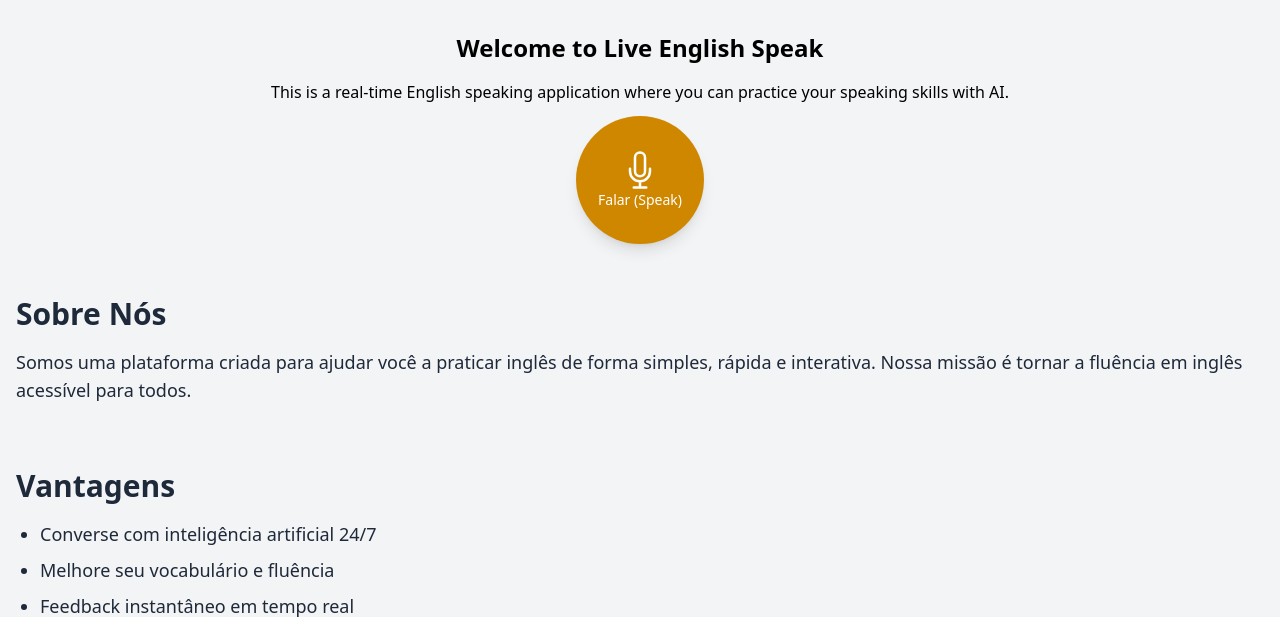
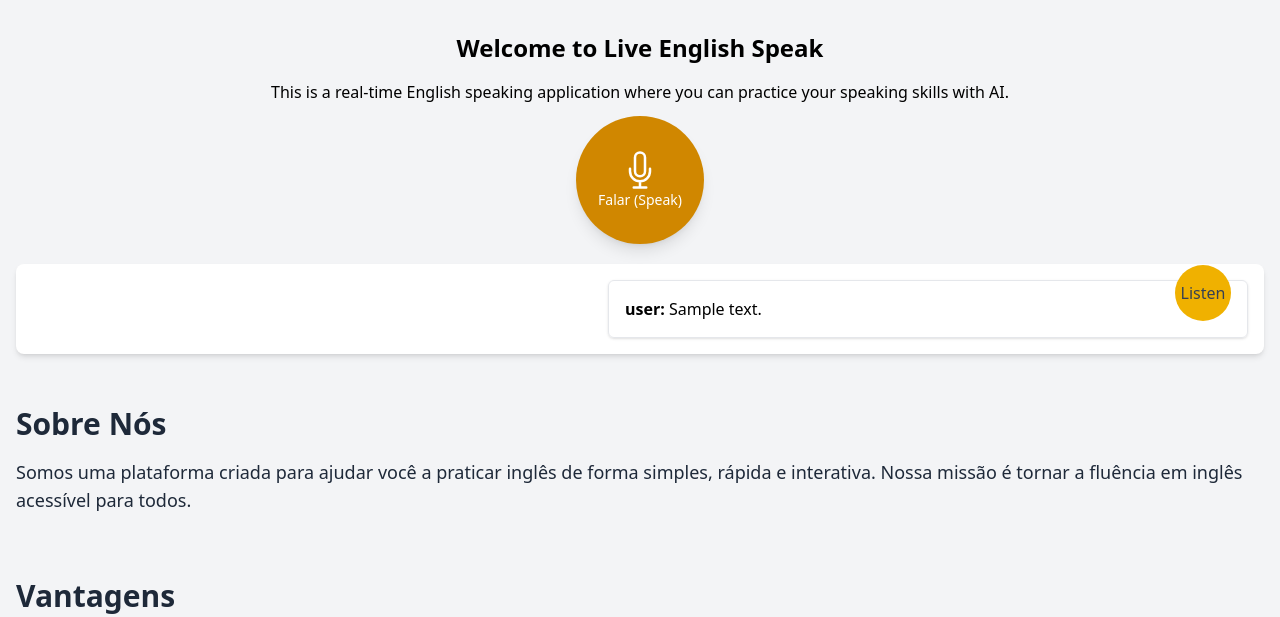
Before and after one commit to katalekoweb/live-english-speak-app, a Django app: page / in a window 1280 px wide. Shown: the part 60-677 px from the top of the page. Run offline with Django 5.2, Linux system fonts and the light colour scheme; a user stored in the database is signed in; tables that the repository leaves empty hold one stand-in row (values such as "Sample post"); data that the repository does not hold is empty.

Commit message:
display chat

```diff
--- a/liveenglish/liveenglish/urls.py
+++ b/liveenglish/liveenglish/urls.py
@@ -26,5 +26,6 @@ urlpatterns = [
     path('generate-audio/', views.generate_audio, name='generate_audio'),
     path('extract-text/', views.extract_text, name='extract_text'),
     path('get-answer/', views.get_gpt_answer, name='get_answer'),
+     path('get-conversation/', views.get_conversation, name='get_conversation'),
     path('users/', include('users.urls'))
 ] + static(settings.MEDIA_URL, document_root=settings.MEDIA_ROOT)
--- a/liveenglish/liveenglish/views.py
+++ b/liveenglish/liveenglish/views.py
@@ -24,12 +24,20 @@ async def text_to_audio(text, output_file, voice="en-US-AriaNeural"):
 @login_required
 def home(request):
     user = request.user
+
+    # remove all messages
+    # Message.objects.all().delete()
+
     messages = Message.objects.filter(Q(sender=user) | Q(recipient=user)).order_by('-id')
 
     if messages.__len__() == 0:
         # train the prompt to an english teacher
         conversationTrain = []
-        train_message = "You are my english teacher. Always give me short answers. Always that we are talking if i make a mistake please correct me"
+        train_message = """
+        I want you to act as my personal English teacher. My goal is to improve both my grammar and pronunciation. I'm currently at an intermediate level—I understand basic grammar but still make mistakes with verb tenses, articles, and prepositions. For pronunciation, I struggle with "th" sounds, stress, and intonation.
+        Please correct any grammar mistakes I make in my writing or speaking (you can pretend I'm speaking), and explain the corrections clearly. Also, give me tips for pronunciation, including phonetic spellings and exercises to help me practice difficult sounds. I’d like to learn through example sentences, mini conversations, and short quizzes. Feel free to ask me questions, correct my responses, and give me feedback like a real teacher.
+        Please give me short answer. without simbols. just text.
+        """
         conversationTrain.append({"role": "user", "content": train_message})
 
         # save to the database
@@ -69,8 +77,6 @@ def home(request):
             'content': msg.content,
             # 'created_at': msg.created_at.isoformat(),
         })
-
-    print(conversation)
 
     return render(request, 'home.html')
 
@@ -177,3 +183,24 @@ def extract_text(request):
         os.remove(wav_path)
         return JsonResponse({'text': text})
     return JsonResponse({'error': 'No audio file received'}, status=400)
+
+def get_conversation (request) :
+    user = request.user
+    messages = Message.objects.filter(Q(sender=user) | Q(recipient=user)).order_by('id')
+
+    # return HttpResponse(messages.__len__())
+
+    conversation = []
+
+    # Convert to list of dicts
+    for msg in messages:
+        content = msg.content.replace("\n", "<br/>")
+        content = content.replace("*", "")
+        content = content.replace("#", "")
+        conversation.append({
+            'role': 'user' if msg.sender else 'assistant',
+            'content': content,
+            'created_at': msg.created_at.isoformat(),
+        })
+
+    return JsonResponse({'conversation': conversation})
--- a/liveenglish/templates/home.html
+++ b/liveenglish/templates/home.html
@@ -45,6 +45,19 @@
         </div>
 
         <audio id="audioPlayback" style="display: none" class="hidden" controls></audio>
+
+        <div id="chat-container" class="bg-white shadow-md p-4 rounded-lg space-y-6 mt-5 max-h-[50vh] overflow-y-auto w-full">
+          <div v-for="(message,index) in conversation" :key="index" class="relative" :class="{'flex justify-end items-center': message.role == 'user'}">
+              <div class="w-[50vw] border border-gray-200 shadow rounded-md p-4 relative">
+                <span class="font-bold"><span v-html="message.role"></span>: </span>
+                <span v-html="message.content"></span>
+                <button class="w-14 h-14 bg-yellow-500 bg-opacity-90 text-gray-700 rounded-full absolute -top-4 right-4" @click="generateAudio(message.content)">
+                Listen
+              </button>
+              </div>
+
+          </div>
+        </div>
     </div>
 
     <section class="bg-gray-100 text-gray-800 py-8">
@@ -113,20 +126,42 @@
       const extratingText = ref(false)
       const loadingAnswer = ref(false)
       const playingAudio = ref(false)
+      const conversation = ref([])
 
-      let mediaRecorder;
+      let mediaRecorder
       let audioChunks = []
       const adioUrl = ref("")
-      let audioPlayback = null;
+      let audioPlayback = null
+      let audio = null
 
+      function scrollToBottom () {
+          const container = document.getElementById('chat-container');
+          container.scrollTop = chatContainer.scrollHeight;
+
+          container.scrollTo({
+            top: container.scrollHeight,
+            behavior: 'smooth'
+          });
+      }
 
       onMounted(() => {
         // Now audioPlayback.value is the DOM element
 
         audioPlayback = document.getElementById("audioPlayback");
+        getConversation()
+        scrollToBottom()
       })
 
+      const getConversation = () => {
+        axios.get("/get-conversation").then((res) => {
+          if (res?.data?.conversation) conversation.value = res.data.conversation
+        })
+      }
+
       async function record () {
+
+        audio?.pause();
+        playingAudio.value = false
 
         if (recording.value == true) {
           recording.value = false
@@ -189,6 +224,10 @@
       }
 
       function generateAudio(text) {
+
+        audio?.pause();
+        playingAudio.value = false
+
         if (!text) {
             alert('Please enter some text to convert to audio.');
             return;
@@ -210,6 +249,8 @@
                     playingAudio.value = false
                   }
                 });
+
+                getConversation()
             })
             .catch(error => {
                 console.error('Error generating audio:', error);
@@ -218,6 +259,10 @@
       }
 
       function getAnswer (text) {
+
+        audio?.pause();
+        playingAudio.value = false
+
         loadingAnswer.value = true
         axios.get("/get-answer/?text="+text).then((res) => {
             if (res.data?.reply) {
@@ -239,7 +284,10 @@
         getAnswer,
         extratingText,
         loadingAnswer,
-        playingAudio
+        playingAudio,
+        conversation,
+        getConversation,
+        scrollToBottom
       }
     }
   }).mount('#app')
```
Also changed, not shown: 1 other file.
